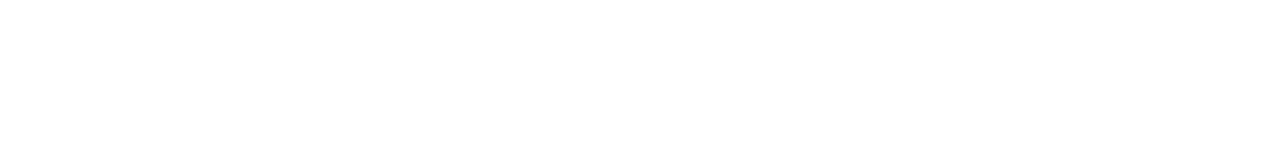
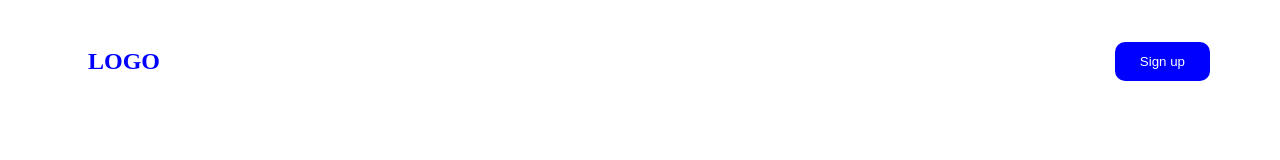
Before and after one commit to munnasiracs/assignment-01, a plain HTML site: page index.html in a window 1280 px wide. Drawn offline with Linux system fonts and the light colour scheme.

Commit message:
nav section completed

```diff
--- a/index.html
+++ b/index.html
@@ -1,20 +1,30 @@
 <!DOCTYPE html>
 <html lang="en">
+
 <head>
     <meta charset="UTF-8">
     <meta name="viewport" content="width=device-width, initial-scale=1.0">
-    <title>Assignment 01</title>
+    <title>Assignment 1</title>
+
+        <link
+            href="https://fonts.googleapis.com/css2?family=Inter:ital,opsz,wght@0,14..32,100..900;1,14..32,100..900&display=swap"
+            rel="stylesheet">
+    <link href="./styles/index.css" rel="stylesheet">
+
+
+
 </head>
+
 <body>
-    <header>
+    <!-- Nav bar section -->
+    <nav class="nav-container">
+        <h2 class="bule">LOGO</h2>
+        <button class="btn">Sign up</button>
 
-    </header>
-    <main>
+    </nav>
+    <!-- Banner section -->
 
-    </main>
-    <footer>
-
-    </footer>
 
 </body>
+
 </html>
--- /dev/null
+++ b/styles/index.css
@@ -0,0 +1,25 @@
+*{
+    padding: 5px 20px;
+}
+
+
+.bule{
+    color: blue;
+}
+
+.nav-container {
+    display: flex;
+    justify-content: space-between;
+    align-items: center;
+}
+
+.btn {
+  background-color: blue;
+  border: none;
+  color: white;
+  padding: 12px 25px;
+  text-align: center;
+  margin: 2px 2px;
+  cursor: pointer;
+  border-radius: 10px;
+}
```
